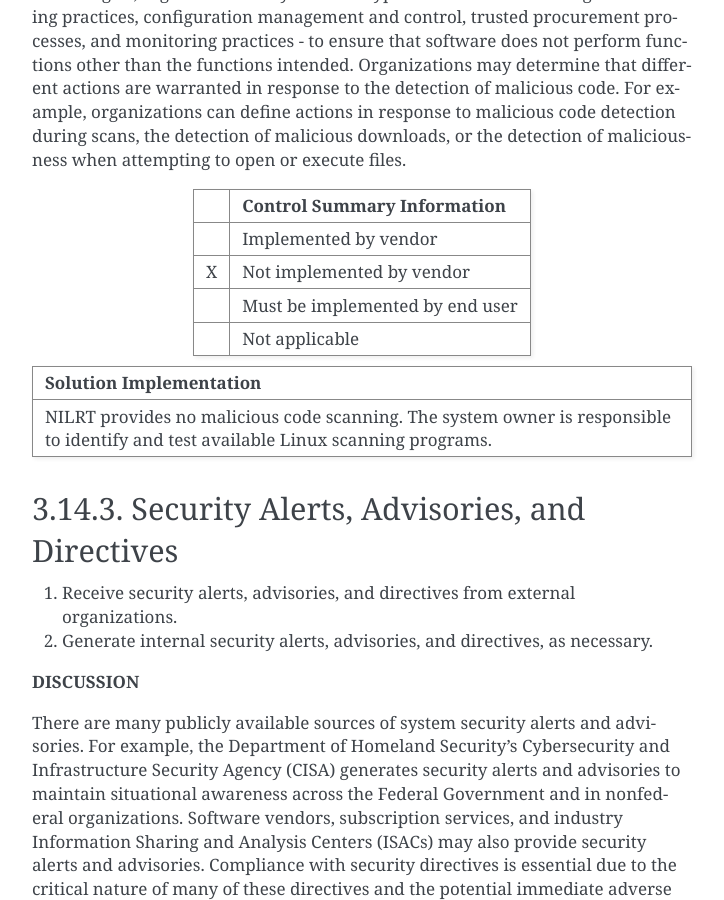
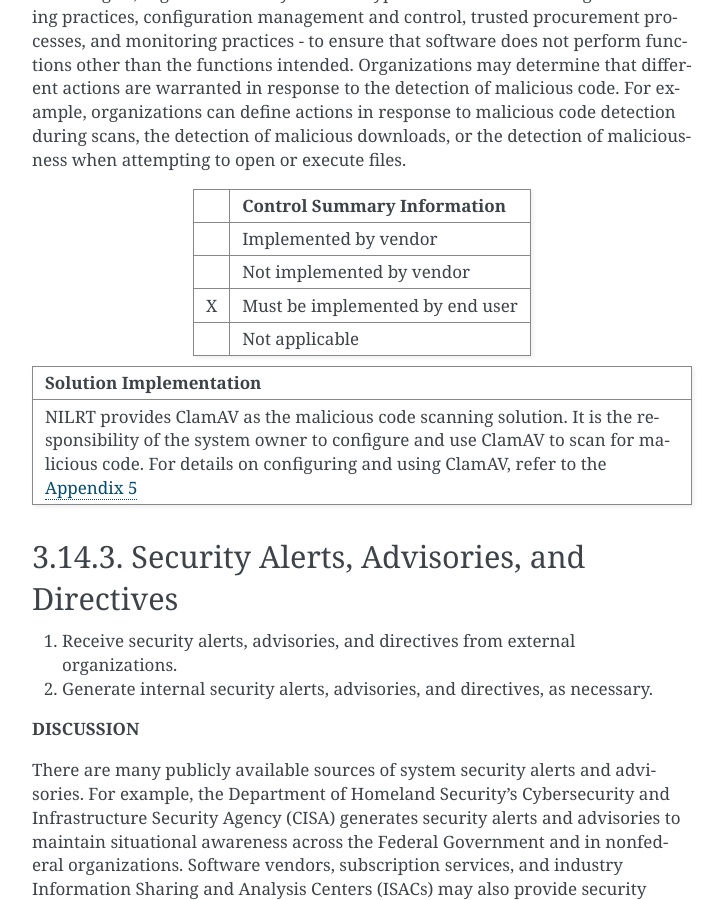
Before and after one commit to ni/nilrt-snac-guide, a Sphinx documentation site: the page built from source/section_3_14.rst, in a window 1280 px wide and 900 px high, scrolled down 1876 px. Shown: the whole window, without its empty margins (388-1112 px from the left). Built offline with Sphinx 7.4.7, drawn with Linux system fonts in a browser that asks for light colours.

Commit message:
Update requirement 3.14.02 to include comprehensive ClamAV integration for NILRT.
Signed-off-by: HJadhav-NI <hemant.jadhav@emerson.com>

```diff
--- a/source/introduction.rst
+++ b/source/introduction.rst
@@ -36,4 +36,4 @@ The remainder of this document is organized as follows.
 * **Appendix 2** provides detailed instructions on how to configure a Windows LabVIEW host to connect to a SNAC-configured NILRT device using the Wireguard VPN utility.
 * **Appendix 3** provides an administrative guide to configuring the NILRT firewall daemon to suit your application.
 * **Appendix 4** summarizes LabVIEW Real-Time feature support status in the SNAC configuration.
-* **Appendix 5** provides instructions for USBGuard installation and configuration in the SNAC configuration.
+* **Appendix 5** provides instructions for additional security and system tools including USBGuard and ClamAV installation and configuration in the SNAC configuration.
--- a/source/section_3_14.rst
+++ b/source/section_3_14.rst
@@ -113,9 +113,9 @@ when attempting to open or execute files.
 +===+=================================+
 |   | Implemented by vendor           |
 +---+---------------------------------+
-| X | Not implemented by vendor       |
+|   | Not implemented by vendor       |
 +---+---------------------------------+
-|   | Must be implemented by end user |
+| X | Must be implemented by end user |
 +---+---------------------------------+
 |   | Not applicable                  |
 +---+---------------------------------+
@@ -123,8 +123,11 @@ when attempting to open or execute files.
 +----------------------------------------------------------------------------------+
 | Solution Implementation                                                          |
 +==================================================================================+
-| NILRT provides no malicious code scanning. The system owner is responsible to    |
-| identify and test available Linux scanning programs.                             |
+| NILRT provides ClamAV as the malicious code scanning solution. It is the         |
+| responsibility of the system owner to configure and use ClamAV to scan for       |
+| malicious code.                                                                  |
+| For details on configuring and using ClamAV, refer to the                        |
+| :ref:`Appendix 5 <appendix-5>`                                                   |
 +----------------------------------------------------------------------------------+
 
 .. raw:: latex
```
Also changed, not shown: source/appendix_5.rst (+16 -2 lines).
